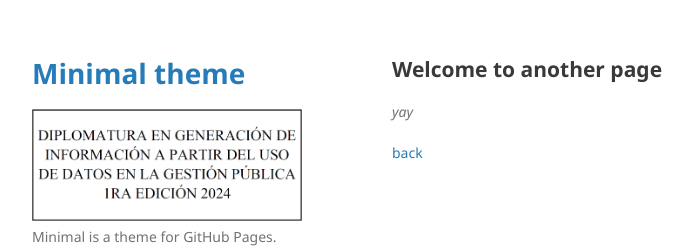
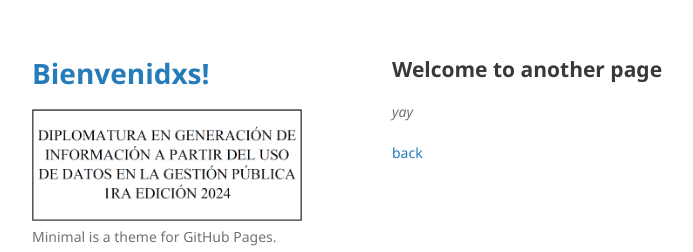
Before and after one commit to institutodecalculo/diplodatos, a Jekyll site: the page built from another-page.md, in a window 1280 px wide. Shown: the top 252 px of the page, without its empty margins (178-871 px from the left). Built offline with Jekyll 4.4.1, drawn with Linux system fonts in a browser that asks for light colours; our own code applies the rules of GitHub Pages for plain Markdown files.

Commit message:
Update _config.yml

```diff
--- a/_config.yml
+++ b/_config.yml
@@ -1,9 +1,9 @@
-title: Minimal theme
+title: Bienvenidxs!
 logo: /assets/img/logo.png
 description: Minimal is a theme for GitHub Pages.
 show_downloads: true
 google_analytics:
-theme: jekyll-theme-minimal
+theme: jekyll-theme-cayman
 
 remote_theme: pages-themes/cayman@v0.2.0
 plugins:
```
